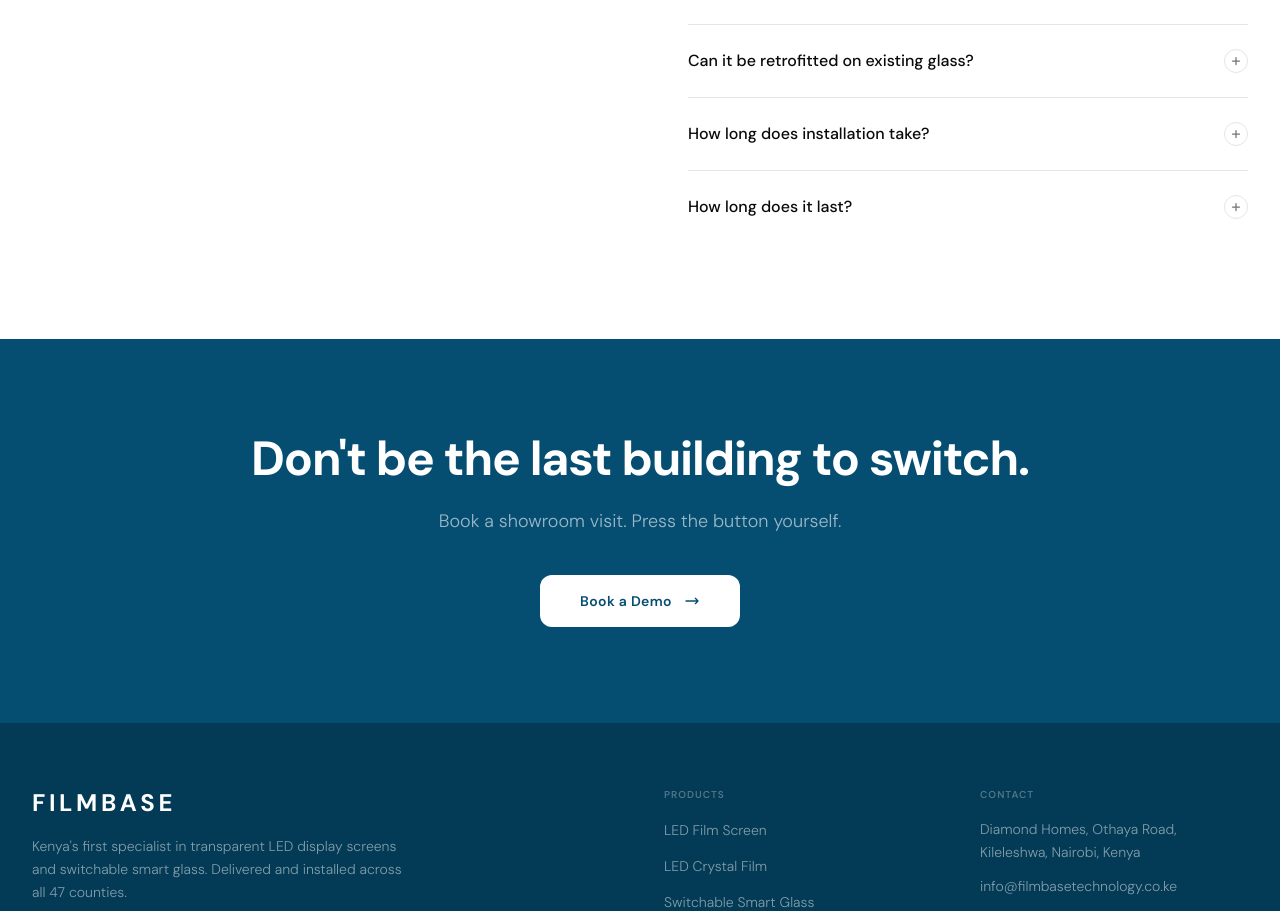
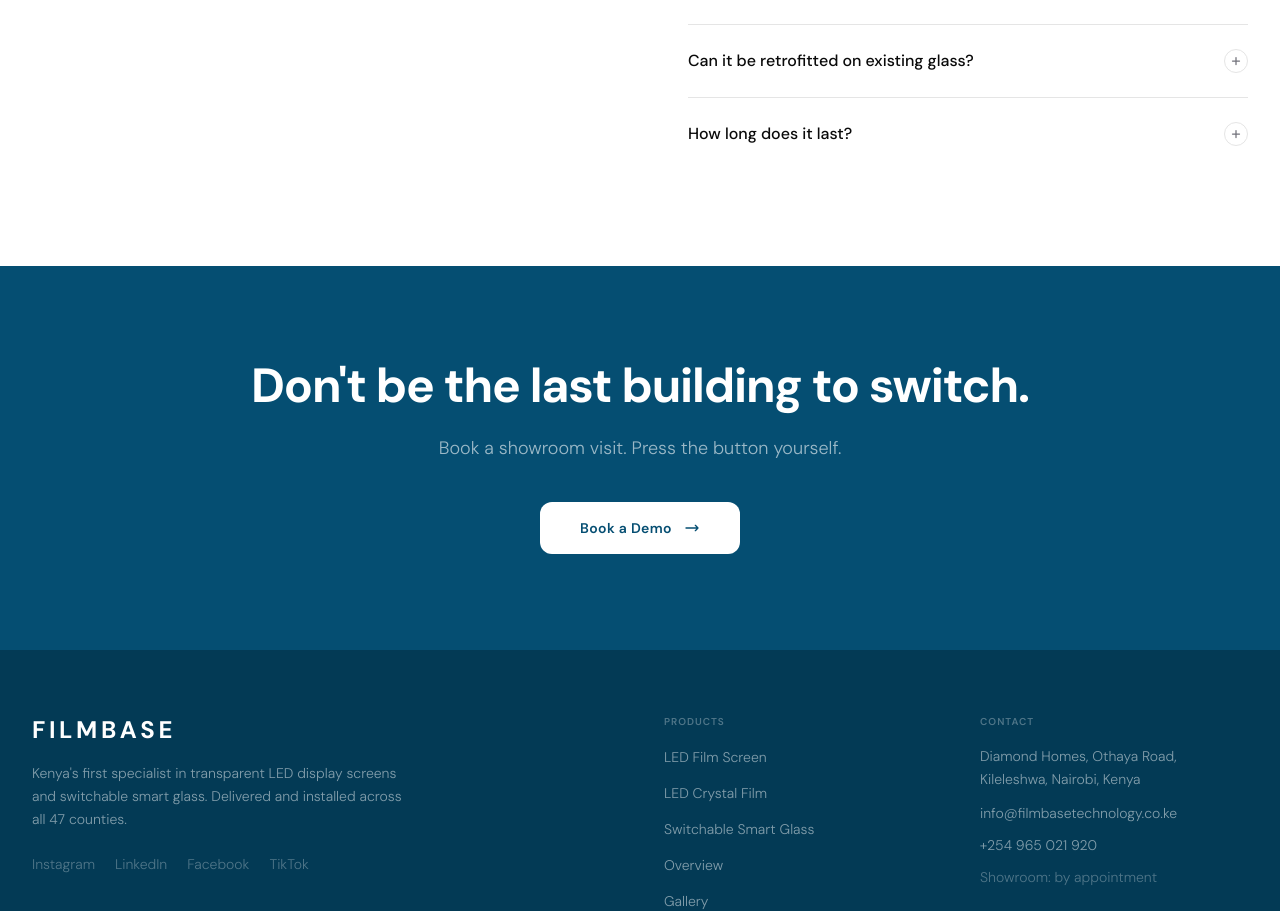
Before and after one commit to ItsAntidote101/filmbase.ke, a Next.js app: page /switchable-glass in a window 1280 px wide. Shown: the part 4390-5301 px from the top of the page. Built offline with nearby package versions, Linux system fonts and the light colour scheme.

Commit message:
fix: remove installation time FAQ from switchable glass page
Removes Q: "How long does installation take?" / A: "One to three
working days..." from the FAQ accordion on /switchable-glass.

https://claude.ai/code/session_01JZH6kpZfM5xY3B51yQoCNG

```diff
--- a/app/switchable-glass/page.tsx
+++ b/app/switchable-glass/page.tsx
@@ -79,10 +79,6 @@ const FAQ_ITEMS = [
   {
     q: "Can it be retrofitted on existing glass?",
     a: "Yes. Most projects are retrofits. We assess on-site to confirm the glass condition and specify the right product for the application.",
-  },
-  {
-    q: "How long does installation take?",
-    a: "One to three working days for most projects.",
   },
   {
     q: "How long does it last?",
```
